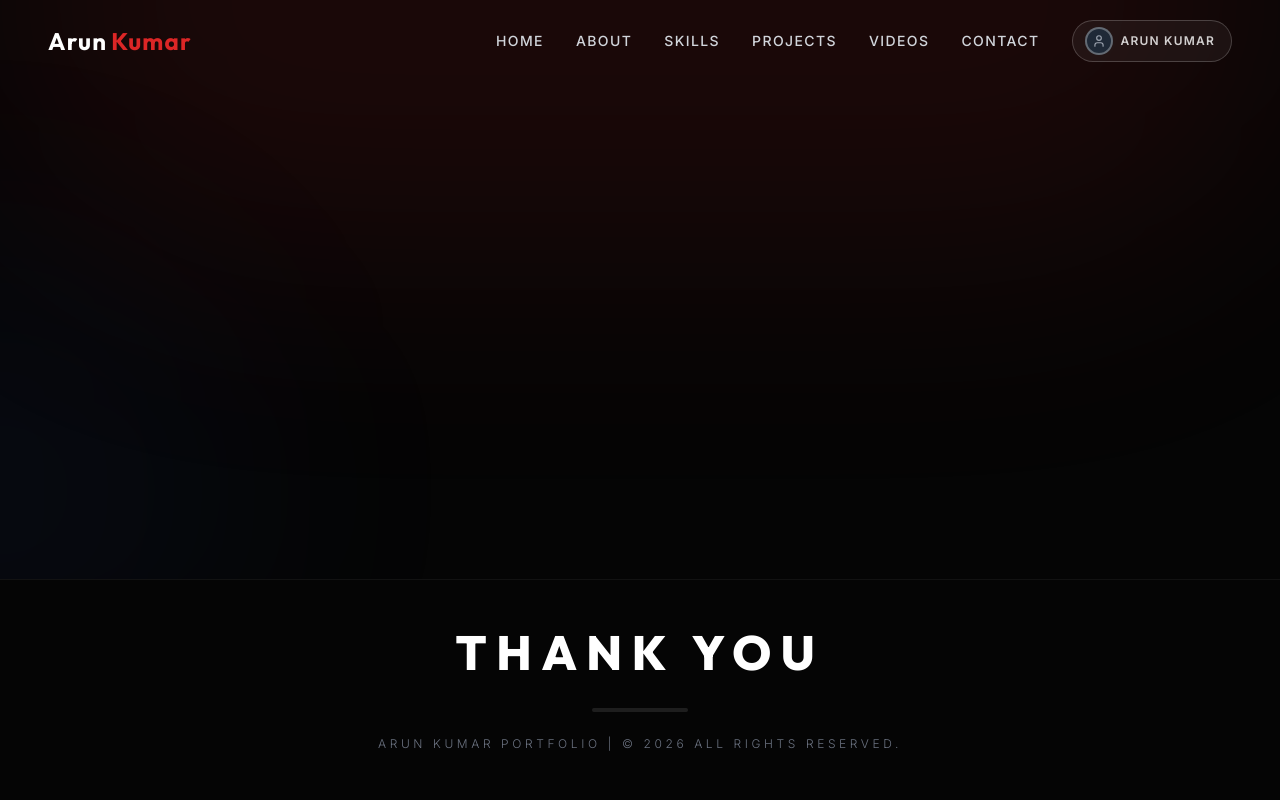
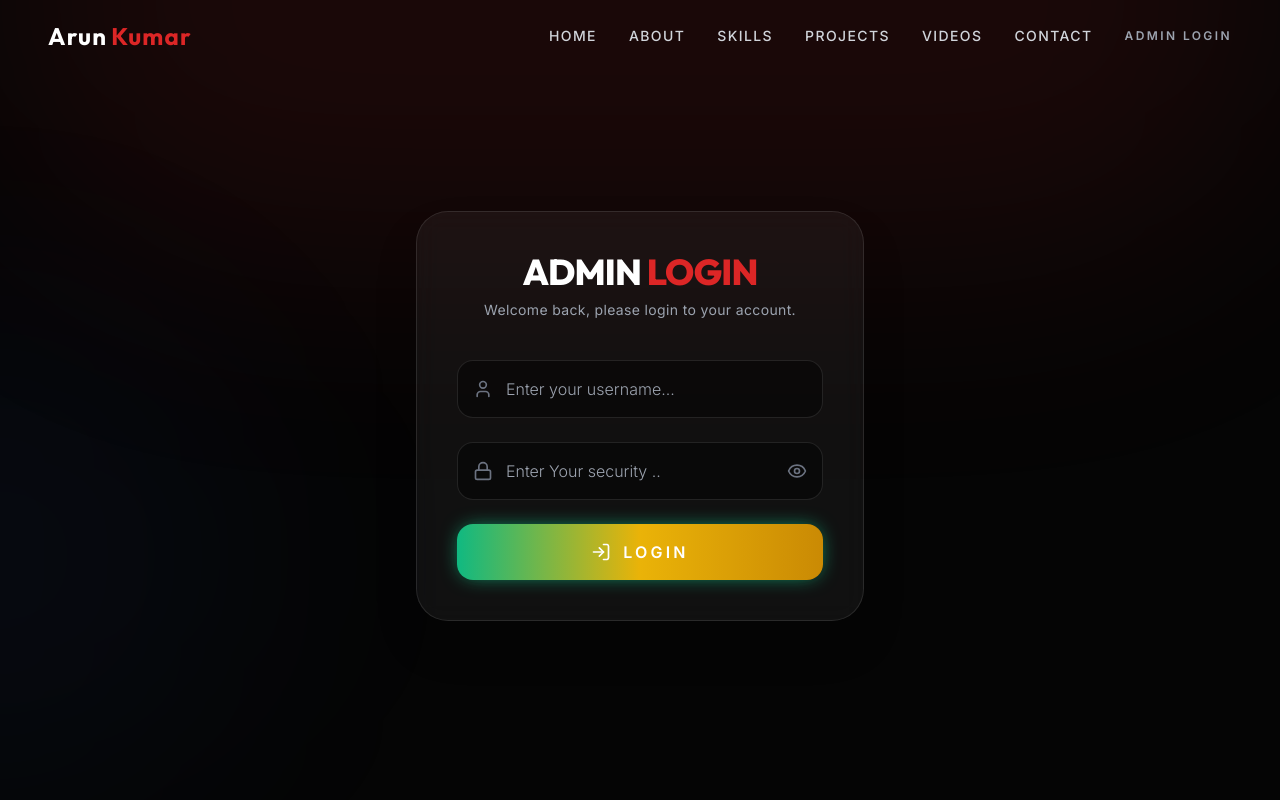
Before and after one commit to arunshakya1772000-cloud/portfolio, a React (Vite) app: page /login in a window 1280 px wide. Shown: the top 800 px of the page. Built offline with nearby package versions, Linux system fonts and the light colour scheme.

Commit message:
Add admin login, secure routes, and update credentials

```diff
--- a/src/App.jsx
+++ b/src/App.jsx
@@ -8,6 +8,8 @@ import Footer from './components/Footer';
 import ProfileImage from './components/ProfileImage';
 import ImageView from './pages/ImageView';
 import VideoPlayer from './pages/VideoPlayer';
+import Login from './pages/Login';
+import ProtectedRoute from './components/ProtectedRoute';
 import ScrollToTop from './components/ScrollToTop';
 
 const AppContent = () => {
@@ -24,8 +26,23 @@ const AppContent = () => {
       <main className="flex-grow z-10 w-full">
         <Routes>
           <Route path="/" element={<Home />} />
-          <Route path="/upload" element={<UploadForm />} />
-          <Route path="/profile" element={<Profile />} />
+          <Route path="/login" element={<Login />} />
+          <Route
+            path="/upload"
+            element={
+              <ProtectedRoute>
+                <UploadForm />
+              </ProtectedRoute>
+            }
+          />
+          <Route
+            path="/profile"
+            element={
+              <ProtectedRoute>
+                <Profile />
+              </ProtectedRoute>
+            }
+          />
           <Route path="/image/:id" element={<ImageView />} />
           <Route path="/video/:id" element={<VideoPlayer />} />
         </Routes>
--- a/src/components/Navbar.jsx
+++ b/src/components/Navbar.jsx
@@ -1,7 +1,7 @@
 import React, { useState, useEffect } from 'react';
 import { motion, AnimatePresence } from 'framer-motion';
-import { Menu, X, User } from 'lucide-react';
-import { Link, useLocation } from 'react-router-dom';
+import { Menu, X, User, LogOut } from 'lucide-react';
+import { Link, useLocation, useNavigate } from 'react-router-dom';
 
 const DEFAULT_AVATAR = "https://images.unsplash.com/photo-1506794778202-cad84cf45f1d?auto=format&fit=crop&w=800&q=80";
 
@@ -17,26 +17,29 @@ const Navbar = () => {
   const [isOpen, setIsOpen] = useState(false);
   const [scrolled, setScrolled] = useState(false);
   const [profileImage, setProfileImage] = useState(null);
+  const [isAdmin, setIsAdmin] = useState(false);
   const location = useLocation();
+  const navigate = useNavigate();
 
-  // Load profile image from localStorage and listen for updates
+  // Load profile image and auth state from localStorage and listen for updates
   useEffect(() => {
-    const loadImage = () => {
-      const saved = localStorage.getItem('profileImage');
-      setProfileImage(saved || null);
+    const loadState = () => {
+      const savedImage = localStorage.getItem('profileImage');
+      setProfileImage(savedImage || null);
+      setIsAdmin(localStorage.getItem('isAdmin') === 'true');
     };
-    loadImage();
+    loadState();
 
     // Listen for storage changes (e.g., after saving in Profile page)
     const handleStorage = (e) => {
-      if (e.key === 'profileImage') {
-        setProfileImage(e.newValue || null);
+      if (e.key === 'profileImage' || e.key === 'isAdmin') {
+        loadState();
       }
     };
     window.addEventListener('storage', handleStorage);
 
     // Poll every second to catch same-tab updates
-    const interval = setInterval(loadImage, 1000);
+    const interval = setInterval(loadState, 1000);
 
     return () => {
       window.removeEventListener('storage', handleStorage);
@@ -62,6 +65,13 @@ const Navbar = () => {
       element.scrollIntoView({ behavior: 'smooth' });
     }
     setIsOpen(false);
+  };
+
+  const handleLogout = () => {
+    localStorage.removeItem('adminToken');
+    localStorage.removeItem('isAdmin');
+    setIsAdmin(false);
+    navigate('/');
   };
 
   return (
@@ -105,30 +115,43 @@ const Navbar = () => {
             </a>
           ))}
 
-          {/* Profile Button with Avatar + Name */}
+
+          {/* Admin Profile/Login Button */}
+          {isAdmin ? (
+            <div className="flex items-center gap-4">
               <Link
                 to="/profile"
                 className="flex items-center gap-2 px-3 py-1.5 bg-white/5 border border-white/20 rounded-full hover:bg-white/10 transition-all group"
               >
-            {/* Avatar circle */}
                 <div className="w-7 h-7 rounded-full overflow-hidden border-2 border-white/30 group-hover:border-primary transition-colors flex-shrink-0 bg-gray-800">
                   {profileImage ? (
-                <img
-                  src={profileImage}
-                  alt="Profile"
-                  className="w-full h-full object-cover"
-                />
+                    <img src={profileImage} alt="Profile" className="w-full h-full object-cover" />
                   ) : (
                     <div className="w-full h-full flex items-center justify-center">
                       <User size={14} className="text-gray-400" />
                     </div>
                   )}
                 </div>
-            {/* Name */}
                 <span className="text-xs font-semibold uppercase tracking-widest text-white/80 group-hover:text-white transition-colors pr-1">
                   Arun Kumar
                 </span>
               </Link>
+              <button
+                onClick={handleLogout}
+                className="p-2 text-gray-400 hover:text-red-500 transition-colors"
+                title="Logout"
+              >
+                <LogOut size={18} />
+              </button>
+            </div>
+          ) : (
+            <Link
+              to="/login"
+              className="text-xs font-bold uppercase tracking-[0.2em] text-gray-400 hover:text-white transition-colors"
+            >
+              Admin Login
+            </Link>
+          )}
         </div>
 
         {/* Mobile Toggle */}
@@ -173,7 +196,9 @@ const Navbar = () => {
                   {link.name}
                 </a>
               ))}
-              {/* Mobile Profile Button */}
+              {/* Mobile Admin Link */}
+              {isAdmin ? (
+                <>
                   <Link
                     onClick={() => setIsOpen(false)}
                     to="/profile"
@@ -190,6 +215,23 @@ const Navbar = () => {
                     </div>
                     <span>Arun Kumar</span>
                   </Link>
+                  <button
+                    onClick={() => { handleLogout(); setIsOpen(false); }}
+                    className="flex items-center gap-3 text-gray-400 hover:text-red-500 uppercase tracking-wider text-sm text-left pt-2"
+                  >
+                    <LogOut size={18} />
+                    <span>Logout</span>
+                  </button>
+                </>
+              ) : (
+                <Link
+                  to="/login"
+                  onClick={() => setIsOpen(false)}
+                  className="uppercase tracking-wider text-sm text-gray-400 hover:text-white pt-2"
+                >
+                  Admin Login
+                </Link>
+              )}
             </div>
           </motion.div>
         )}
--- /dev/null
+++ b/src/components/ProtectedRoute.jsx
@@ -0,0 +1,15 @@
+import React from 'react';
+import { Navigate } from 'react-router-dom';
+
+const ProtectedRoute = ({ children }) => {
+  const isAdmin = localStorage.getItem('isAdmin') === 'true';
+  const token = localStorage.getItem('adminToken');
+
+  if (!isAdmin || !token) {
+    return <Navigate to="/login" replace />;
+  }
+
+  return children;
+};
+
+export default ProtectedRoute;
--- /dev/null
+++ b/src/pages/Login.jsx
@@ -0,0 +1,135 @@
+import React, { useState } from 'react';
+import { motion } from 'framer-motion';
+import { LogIn, User, Lock, AlertCircle, Eye, EyeOff } from 'lucide-react';
+import { useNavigate } from 'react-router-dom';
+
+const Login = () => {
+  const [username, setUsername] = useState('');
+  const [password, setPassword] = useState('');
+  const [showPassword, setShowPassword] = useState(false);
+  const [error, setError] = useState('');
+  const [loading, setLoading] = useState(false);
+  const navigate = useNavigate();
+
+  const handleLogin = async (e) => {
+    e.preventDefault();
+    setLoading(true);
+    setError('');
+
+    try {
+      const API_URL = import.meta.env.VITE_API_URL || 'http://localhost:5000';
+      const res = await fetch(`${API_URL}/api/admin/login`, {
+        method: 'POST',
+        headers: {
+          'Content-Type': 'application/json',
+        },
+        body: JSON.stringify({ username, password }),
+      });
+
+      const data = await res.json();
+
+      if (res.ok && data.success) {
+        localStorage.setItem('adminToken', data.token);
+        localStorage.setItem('isAdmin', 'true');
+        navigate('/profile');
+      } else {
+        setError(data.message || 'Invalid credentials');
+      }
+    } catch (err) {
+      console.error('Login error:', err);
+      setError('Connection failed. Please try again.');
+    } finally {
+      setLoading(false);
+    }
+  };
+
+  return (
+    <div className="min-h-screen pt-32 pb-24 px-6 flex items-center justify-center relative z-20">
+      <motion.div
+        initial={{ opacity: 0, scale: 0.9 }}
+        animate={{ opacity: 1, scale: 1 }}
+        transition={{ duration: 0.5 }}
+        className="glass-effect w-full max-w-md p-10 rounded-[32px] border border-white/10 relative overflow-hidden shadow-2xl bg-black/60"
+      >
+        <div className="text-center mb-10">
+          <h1 className="text-4xl font-heading font-extrabold text-white mb-2 uppercase tracking-tight">
+            Admin <span className="text-primary">Login</span>
+          </h1>
+          <p className="text-gray-400 text-sm tracking-wide">Welcome back, please login to your account.</p>
+        </div>
+
+        {error && (
+          <motion.div
+            initial={{ opacity: 0, y: -10 }}
+            animate={{ opacity: 1, y: 0 }}
+            className="mb-8 p-4 bg-red-600/10 border border-red-500/30 rounded-2xl flex items-center gap-3 text-red-500 text-sm"
+          >
+            <AlertCircle size={18} />
+            {error}
+          </motion.div>
+        )}
+
+        <form onSubmit={handleLogin} className="space-y-6">
+          <div className="space-y-2">
+            <div className="relative group">
+              <User
+                className="absolute left-4 top-1/2 -translate-y-1/2 text-gray-500 group-focus-within:text-primary transition-colors"
+                size={20}
+              />
+              <input
+                type="text"
+                placeholder="Enter your username..."
+                value={username}
+                onChange={(e) => setUsername(e.target.value)}
+                required
+                className="w-full bg-black/40 border border-white/10 rounded-2xl py-4 pl-12 pr-4 text-white focus:outline-none focus:border-primary focus:bg-black/60 transition-all font-light"
+              />
+            </div>
+          </div>
+
+          <div className="space-y-2">
+            <div className="relative group">
+              <Lock
+                className="absolute left-4 top-1/2 -translate-y-1/2 text-gray-500 group-focus-within:text-primary transition-colors"
+                size={20}
+              />
+              <input
+                type={showPassword ? "text" : "password"}
+                placeholder="Enter Your security .."
+                value={password}
+                onChange={(e) => setPassword(e.target.value)}
+                required
+                className="w-full bg-black/40 border border-white/10 rounded-2xl py-4 pl-12 pr-12 text-white focus:outline-none focus:border-primary focus:bg-black/60 transition-all font-light"
+              />
+              <button
+                type="button"
+                onClick={() => setShowPassword(!showPassword)}
+                className="absolute right-4 top-1/2 -translate-y-1/2 text-gray-500 hover:text-white transition-colors"
+              >
+                {showPassword ? <EyeOff size={20} /> : <Eye size={20} />}
+              </button>
+              <div className="absolute inset-0 border-2 border-emerald-500/50 rounded-2xl pointer-events-none opacity-0 group-focus-within:opacity-100 transition-opacity blur-[2px]"></div>
+            </div>
+          </div>
+
+          <button
+            type="submit"
+            disabled={loading}
+            className="w-full mt-10 py-4 bg-gradient-to-r from-emerald-500 via-yellow-500 to-yellow-600 rounded-2xl text-white font-bold uppercase tracking-[0.2em] shadow-[0_0_20px_-5px_#10b981] hover:shadow-[0_0_30px_-5px_#10b981] transition-all flex items-center justify-center gap-3 active:scale-[0.98] disabled:opacity-50"
+          >
+            {loading ? (
+              <div className="w-6 h-6 border-2 border-white/30 border-t-white rounded-full animate-spin"></div>
+            ) : (
+              <>
+                <LogIn size={20} />
+                <span>Login</span>
+              </>
+            )}
+          </button>
+        </form>
+      </motion.div>
+    </div>
+  );
+};
+
+export default Login;
```
Also changed, not shown: 1 other file (tests, documents, lock files or other folders). Lines whose indentation alone changed are shown as unchanged.
